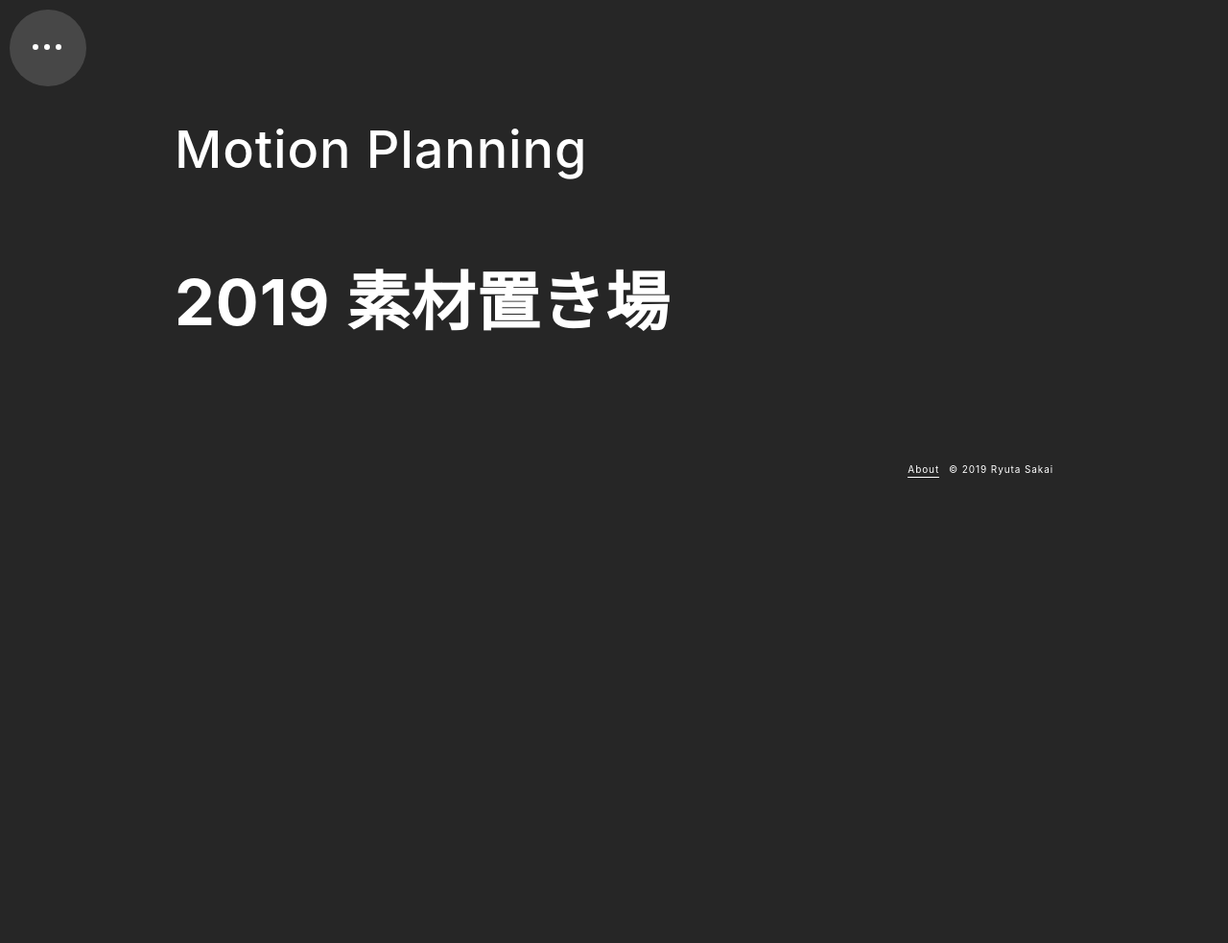
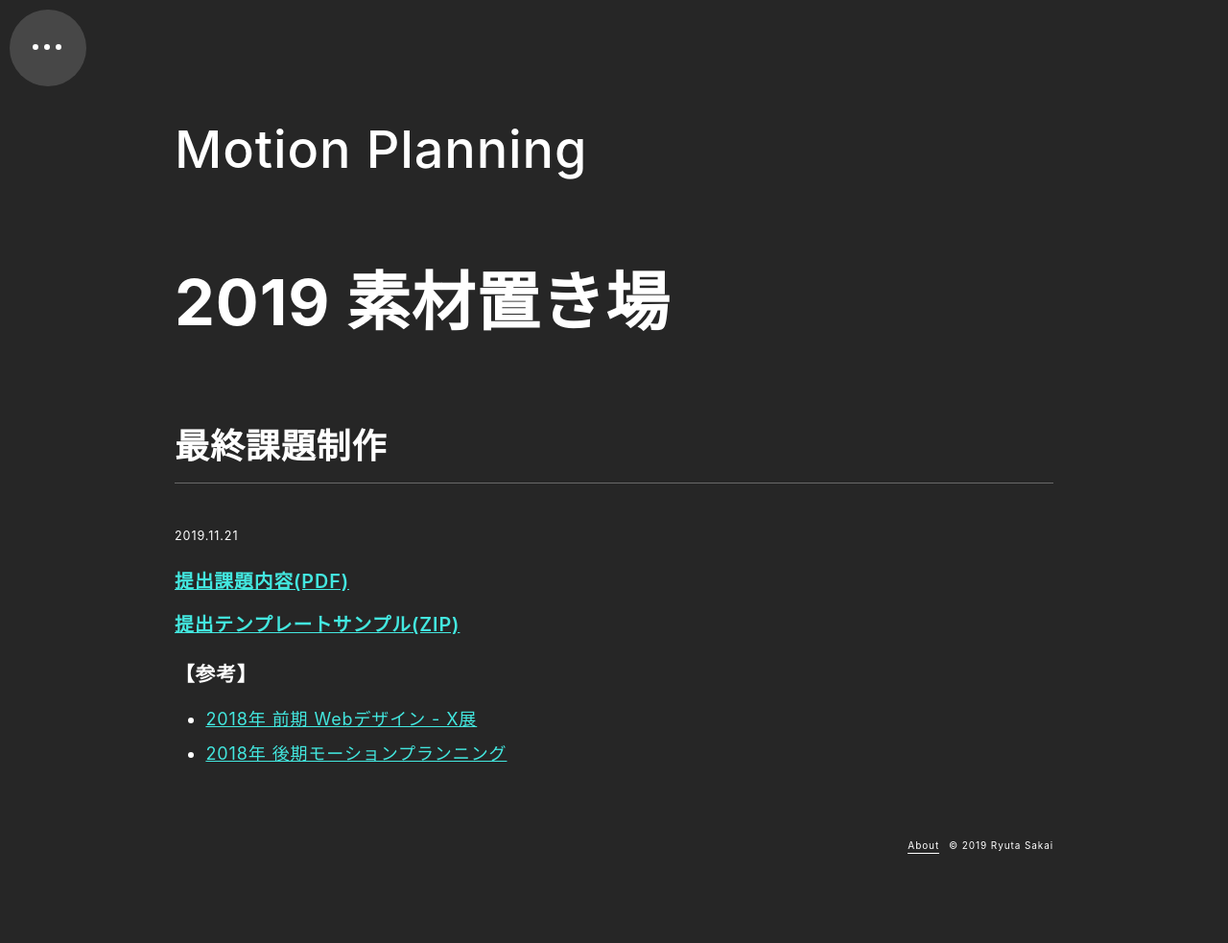
Before and after one commit to sk-rt/web-animation-guide, a Gatsby site: page /documents in a window 1280 px wide. Shown: the whole page at 96% size. Before the commit the page ends 800 px from the top, so only its background shows below. Built offline with nearby package versions, Linux system fonts and the light colour scheme; Gatsby itself is replaced by a stand-in of ours; some packages are replaced by stand-ins of ours.

Commit message:
Add: 課題内容追加

```diff
--- a/src/components/navigation.js
+++ b/src/components/navigation.js
@@ -62,9 +62,9 @@ class Navigation extends React.Component {
                     <Link className={`c-posts-nav__static-page`} to={`/link/`}>
                       リンク
                     </Link>
-                    {/* <Link className={`c-posts-nav__static-page`} to={`/documents/`}>
+                    <Link className={`c-posts-nav__static-page`} to={`/documents/`}>
                       2019 素材置き場
-                    </Link> */}
+                    </Link>
                   </nav>
                 </div>
               );
--- a/src/pages/documents.js
+++ b/src/pages/documents.js
@@ -1,5 +1,5 @@
 import React from 'react';
-import { graphql } from 'gatsby';
+import { graphql, Link } from 'gatsby';
 
 import Layout from '../components/layout';
 import SEO from '../components/seo';
@@ -17,7 +17,43 @@ class About extends React.Component {
             <h1 className="p-article__title">2019 素材置き場</h1>
           </header>
           <div className="p-article__body">
-            <section className="p-document-section"></section>
+            <section className="p-document-section">
+              <h1>最終課題制作</h1>
+              <p>
+                <small>2019.11.21</small>
+              </p>
+              <h6>
+                <a href={`/docs/mp_2019_work.pdf`} target="_blank" rel="noopener noreferrer">
+                  提出課題内容(PDF)
+                </a>
+              </h6>
+              <h6>
+                <a href="/docs/x18000.zip" target="_blank" rel="noopener noreferrer">
+                  提出テンプレートサンプル(ZIP)
+                </a>
+              </h6>
+              <h4>【参考】</h4>
+              <ul>
+                <li>
+                  <a
+                    href="https://x-ten.2018.sakairyuta.com/"
+                    target="_blank"
+                    rel="noopener noreferrer"
+                  >
+                    2018年 前期 Webデザイン - X展
+                  </a>
+                </li>
+                <li>
+                  <a
+                    href="https://mp.sakairyuta.com/works/"
+                    target="_blank"
+                    rel="noopener noreferrer"
+                  >
+                    2018年 後期モーションプランニング
+                  </a>
+                </li>
+              </ul>
+            </section>
           </div>
         </article>
       </Layout>
```
Also changed, not shown: 3 other files.
